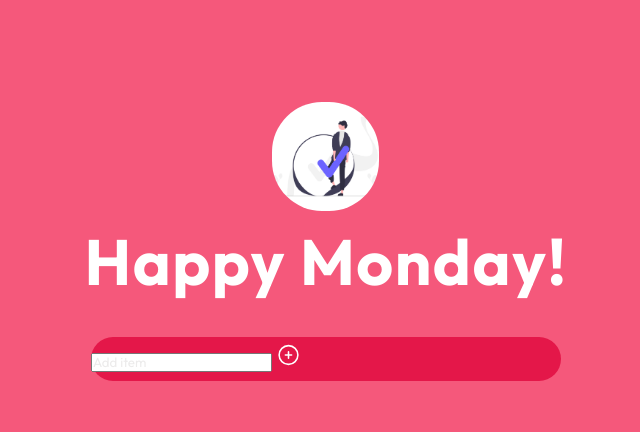
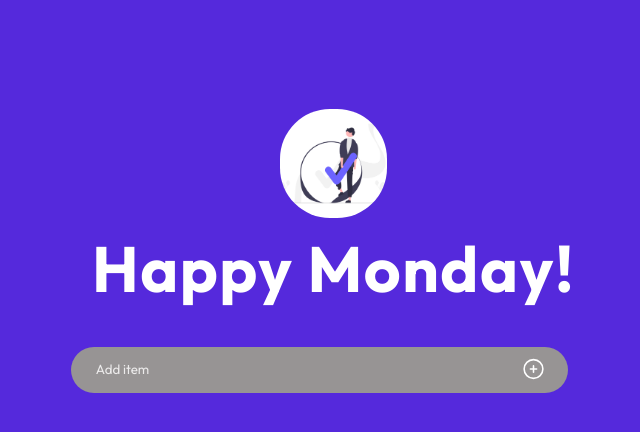
Before and after one commit to ibtissammassa/To-do-list, a plain HTML site: page index.html in a window 1280 px wide. Shown: the whole page, without its empty margins (314-954 px from the left). Drawn offline with Linux system fonts and the light colour scheme.

Commit message:
mychanges

```diff
--- a/styles.css
+++ b/styles.css
@@ -1,19 +1,9 @@
 @import url('https://fonts.googleapis.com/css2?family=Outfit:wght@100;200;300;400;500;600;700;800;900&display=swap');
 
-*{
-    margin: 0px;
-    padding: 0px;
-    box-sizing: border-box;
-}
-html{
-    height: fit-content;
-}
 body{
-    height: 100%;
     display: flex;
     justify-content: center;
-    align-items: center;
-    background-color: #f5587b;
+    background-color: #5529DC;
     font-family: 'Outfit', sans-serif;
 }
 
@@ -23,6 +13,7 @@ body{
     justify-content: center;
     align-items: center;
     margin-top: 8%;
+    padding-left: 15px;
 }
 
 img{
@@ -41,24 +32,14 @@ h1{
     letter-spacing: 1.5px;
 }
 
-.add_item_box{
-    background-color: #e41749;
-    width: 470px;
-    height: 44px;
-    border-radius: 40px;
-    border: none;
-    /* position: relative;
-    padding-left: 25px; */
-}
-
 #Add{
-    /* background-color: #e41749;
+    background-color: #979494;
     width: 470px;
     height: 44px;
     border-radius: 40px;
     border: none;
     position: relative;
-    padding-left: 25px; */
+    padding-left: 25px;
 }
 
 #Add::placeholder{
@@ -67,28 +48,19 @@ h1{
     padding-left: 10
     px;
 }
+
 input[type="submit"] {
-    /* display: none; */
-    width: 25px;
-    height: 25px;
-    border: none;
-    background-color: rgba(255, 255, 255, 0);
+    display: none;
 }
-
 
 .main svg{
     color: rgb(255, 255, 255);
     width: 25px;
     height: 30px;
     position: relative;
-    right: 28px;
-    top: 2.5px;
+    right: 50px;
+    top: 10px;
     cursor: pointer;
-}
-.main{
-    /* display: flex;
-    justify-content: center;
-    align-items: center; */
 }
 
 .AddedLists{
```
